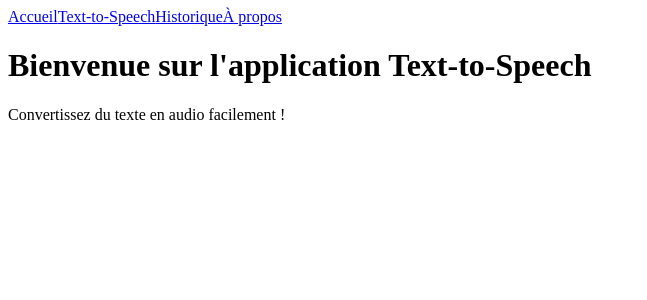
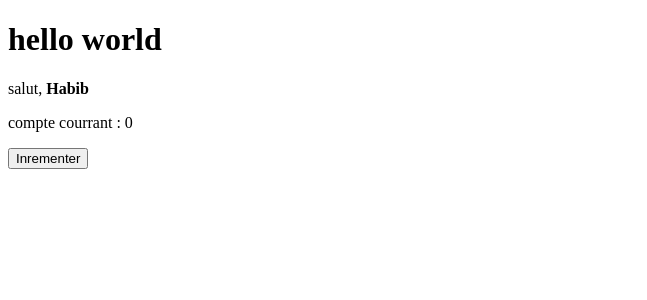
Before and after one commit to FatoumataDIABATE/Text-To-Speech, a React (Vite) app: page / in a window 1280 px wide. Shown: the top 300 px of the page, without its empty margins (0-647 px from the left). Built offline with nearby package versions, Linux system fonts and the light colour scheme.

Commit message:
Session de test avec useState et prop

```diff
--- a/src/App.jsx
+++ b/src/App.jsx
@@ -1,29 +1,14 @@
 import React from "react";
-import { BrowserRouter as Router, Routes, Route, Link } from "react-router-dom";
-import Home from "./pages/Home.jsx";
-import TextToSpeech from "./pages/TextToSpeech.jsx";
-import History from "./pages/History.jsx";
-import About from "./pages/About.jsx";
+import { helloworld, greetings, counter } from "./pages/hello.jsx";
 
 function App() {
     return (
-        <Router>
-            <div className="app-container p-5">
-                <nav className="flex gap-4 pb-4 border-b">
-                    <Link to="/">Accueil</Link>
-                    <Link to="/tts">Text-to-Speech</Link>
-                    <Link to="/history">Historique</Link>
-                    <Link to="/about">À propos</Link>
-                </nav>
-                <Routes>
-                    <Route path="/" element={<Home />} />
-                    <Route path="/tts" element={<TextToSpeech />} />
-                    <Route path="/history" element={<History />} />
-                    <Route path="/about" element={<About />} />
-                </Routes>
-            </div>
-        </Router>
-    );
+        <div>
+            { helloworld() }
+            {greetings({name : "Habib"})}
+            {counter()}
+        </div>
+    )
 }
 
 export default App;
--- a/src/pages/History.jsx
+++ b/src/pages/History.jsx
@@ -1,4 +1,5 @@
 import React from "react";
+
 
 function History() {
     return (
--- /dev/null
+++ b/src/pages/hello.jsx
@@ -0,0 +1,26 @@
+import React, {useState} from "react";
+
+function helloworld() {
+    return (
+        <div>
+            <h1 className="hello">hello world</h1>
+        </div>
+    )
+}
+
+function greetings(prop){
+    return (
+        <div> salut, <strong>{prop.name}</strong></div>
+    )
+}
+
+function counter(){
+    const [count, setCount] = useState(0)
+    return(
+        <div>
+            <p>compte courrant : {count}</p>
+            <button onClick={() => setCount(count+1)}>Inrementer</button>
+        </div>
+            )
+}
+export {helloworld, greetings, counter};
```
